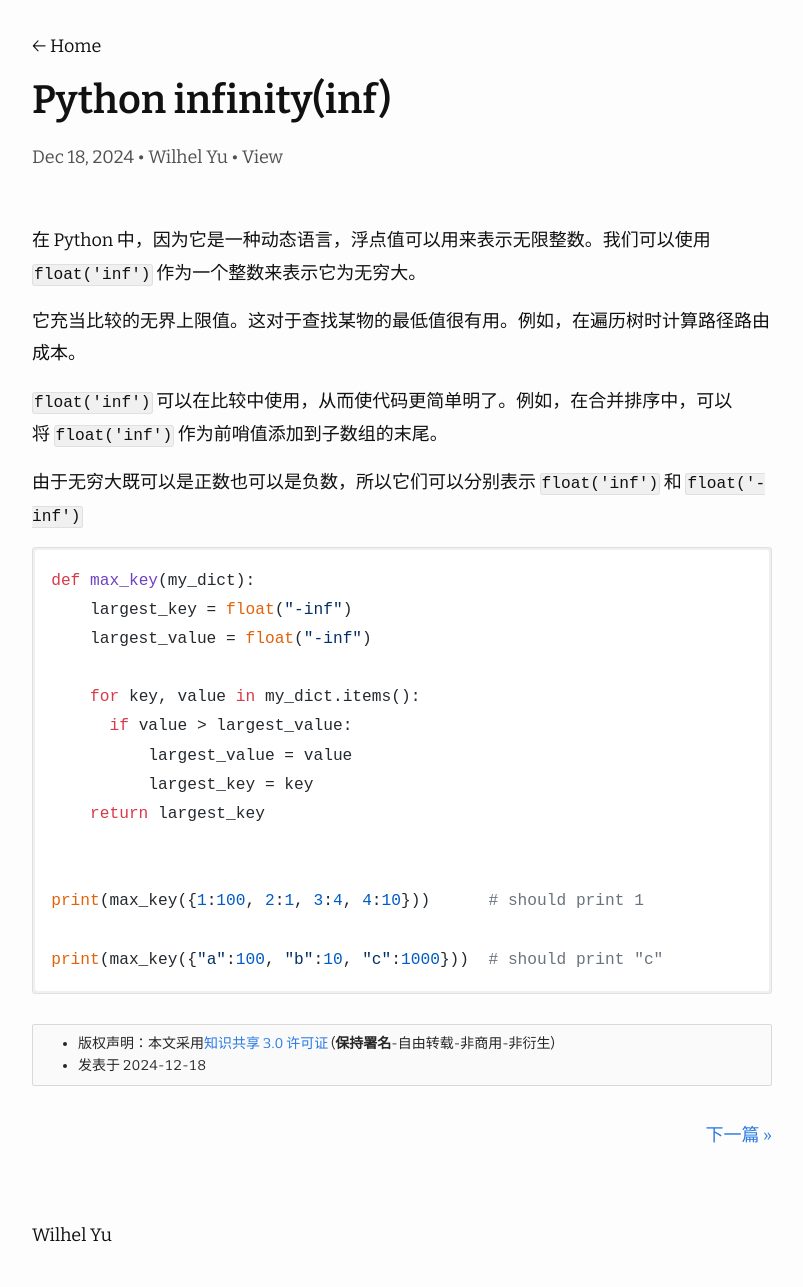
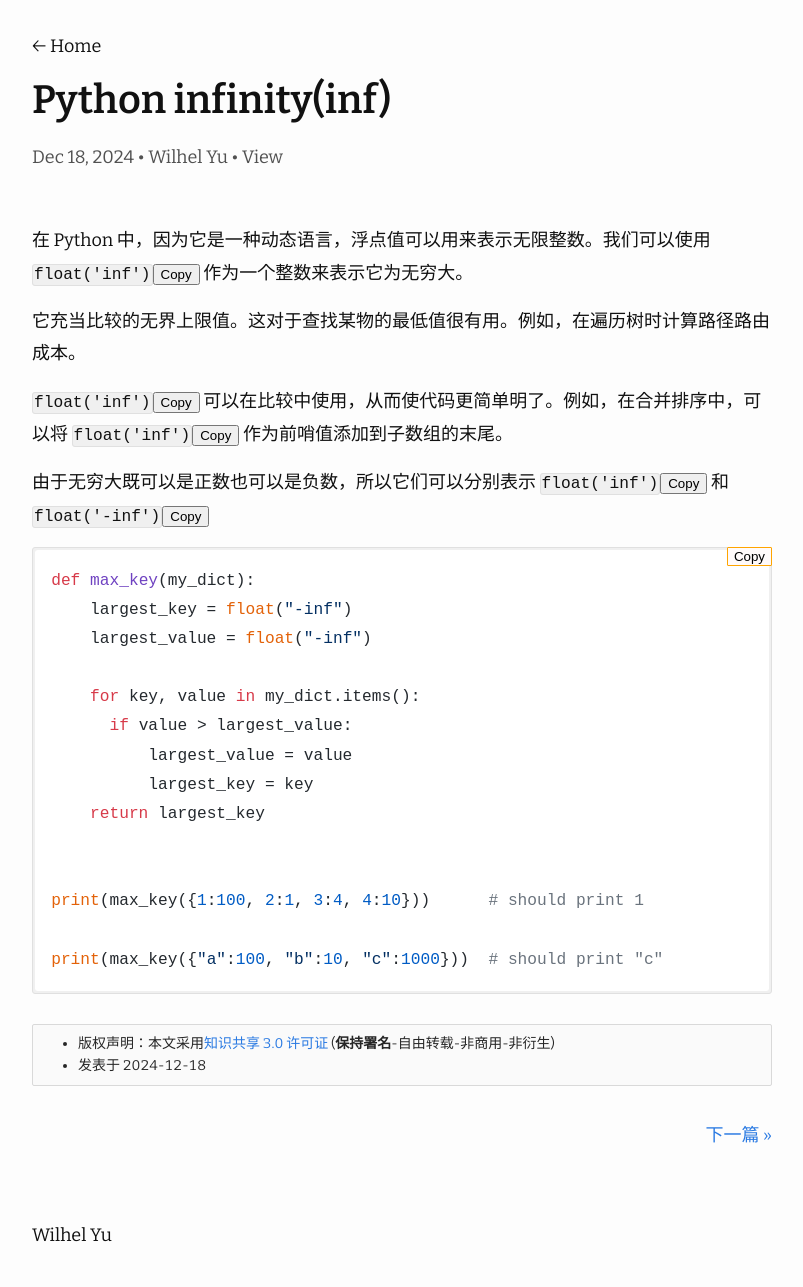
Before and after one commit to wilhelyu/wilhelyu.github.io, a Jekyll site: the page built from _posts/2024-12-18-5.md, in a window 1280 px wide. Shown: the whole page, without its empty margins (238-1041 px from the left). Built offline with Jekyll 4.4.1, drawn with Linux system fonts in a browser that asks for light colours; nearby versions of some CDN libraries; comment, search, counter and statistics services are not loaded.

Commit message:
添加代码复制

```diff
--- a/_includes/head.html
+++ b/_includes/head.html
@@ -5,6 +5,11 @@
   {%- seo title=false -%}
   <link rel="stylesheet" href="{{ site.url }}/assets/css/main.css" />
   <link rel="shortcut icon" type="image/x-icon" href="/{{ site.favicon }}?" />
+
+  <!-- copy to clipboard -->
+  <script src="https://cdnjs.cloudflare.com/ajax/libs/clipboard.js/2.0.11/clipboard.min.js"></script>
+  <script src="/assets/js/copy-to-clipboard.js"></script>
+  <link rel="stylesheet" type="text/css" href="/assets/css/copy.css" />
 
   <!-- Highlight -->
   <!-- <link rel="stylesheet" href="{{ site.url }}/assets/css/agate.css" /> -->
--- /dev/null
+++ b/assets/css/copy.css
@@ -0,0 +1,23 @@
+div.highlight {
+    position: relative;
+}
+
+div.highlight .copy-button {
+    position: absolute;
+    top: 0px;
+    right: 0px;
+    border: .3px solid orange;
+    border-radius: 1px;
+    background-color: snow;
+}
+
+.notification {
+    position: fixed;
+    top: 0;
+    left: 50%;
+    transform: translateX(-50%);
+    padding: 10px;
+    color: rgb(12, 12, 11);
+    opacity: 1;
+    transition: opacity 1s;
+}
--- /dev/null
+++ b/assets/js/copy-to-clipboard.js
@@ -0,0 +1,35 @@
+document.addEventListener("DOMContentLoaded", function () {
+  var codeBlocks = document.getElementsByTagName("code");
+
+  for (var i = 0; i < codeBlocks.length; i++) {
+    var codeBlock = codeBlocks[i];
+
+    var button = document.createElement("button");
+    button.textContent = "Copy";
+    button.classList.add("copy-button"); // add CSS class
+    codeBlock.parentNode.insertBefore(button, codeBlock.nextSibling);
+
+    var clipboard = new ClipboardJS(button, {
+      target: function (trigger) {
+        return trigger.previousSibling;
+      },
+    });
+    clipboard.on("success", function (e) {
+      e.clearSelection();
+      var notification = document.createElement("div");
+      notification.textContent = "Copied!";
+      notification.classList.add("notification");
+      document.body.appendChild(notification);
+      setTimeout(function () {
+        notification.style.opacity = "0";
+        setTimeout(function () {
+          document.body.removeChild(notification);
+        }, 1000);
+      }, 1000);
+      // console.log('已复制到剪贴板:', e.text);
+    });
+    clipboard.on("error", function (e) {
+      console.error("复制失败:", e.action);
+    });
+  }
+});
```
